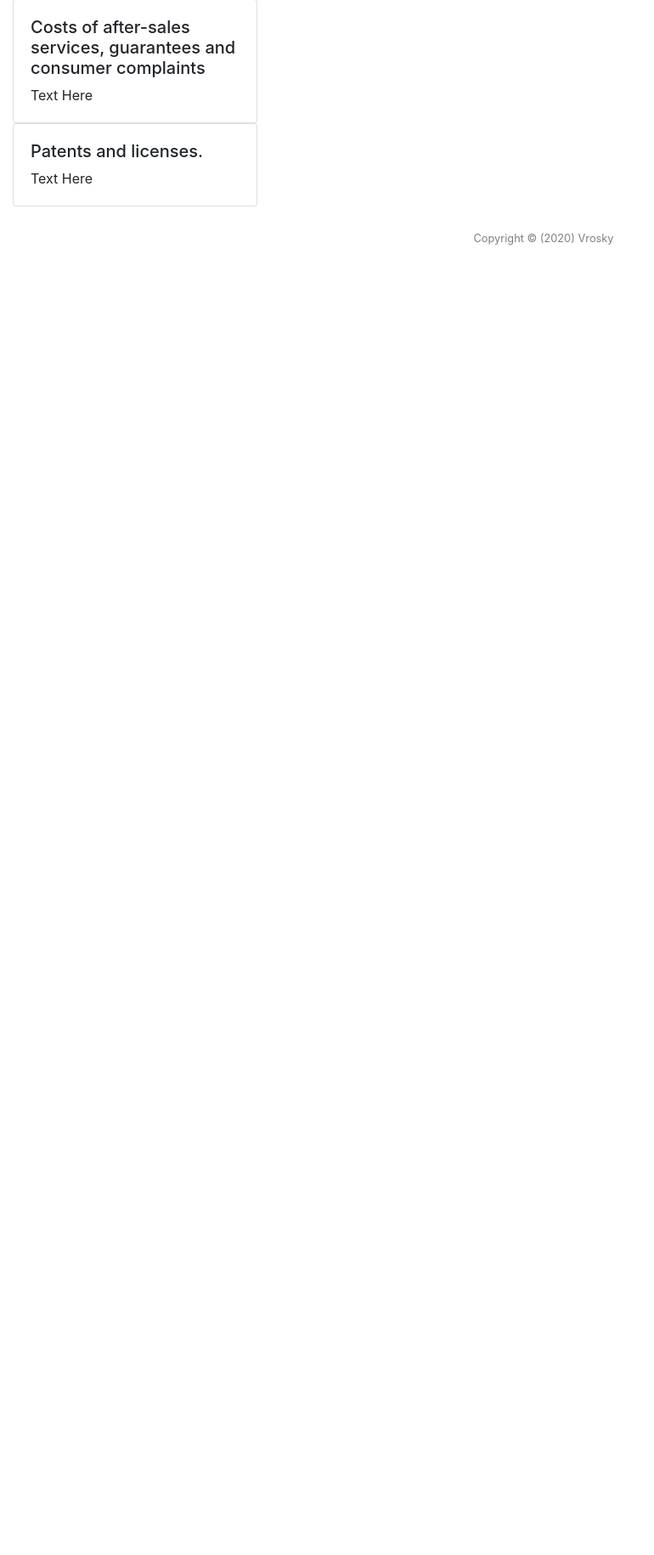
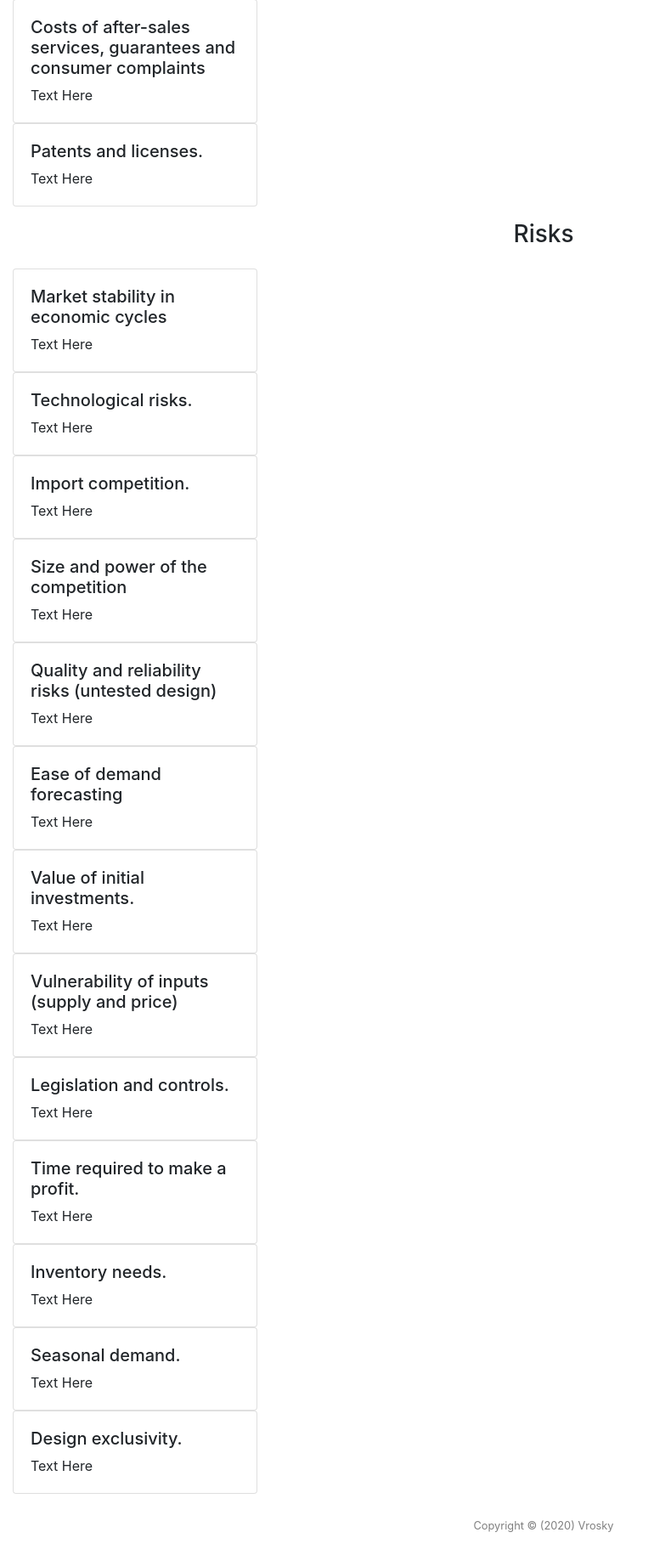
Before and after one commit to Andres6936/Vrosky, a PHP site: page /html/Questions.php in a window 1280 px wide. Shown: the part 2862-4692 px from the top of the page at 85% size, without its empty margins (0-770 px from the left). Before the commit the page ends 3150 px from the top, so only its background shows below. Run offline with PHP 8.4, Linux system fonts and the light colour scheme.

Commit message:
Added Card with Risks info

```diff
--- a/html/Questions.php
+++ b/html/Questions.php
@@ -199,6 +199,101 @@ $var->showNavigation($links);
         </div>
     </div>
 
+    <div class="col-sm-6 mx-auto w-75 h-100 p-3">
+        <h3 class="h3 text-center">Risks</h3>
+    </div>
+
+    <div class="card" style="width: 18rem;">
+        <div class="card-body">
+            <h5 class="card-tittle">Market stability in economic cycles</h5>
+            <p class="card-text">Text Here</p>
+        </div>
+    </div>
+
+    <div class="card" style="width: 18rem;">
+        <div class="card-body">
+            <h5 class="card-tittle">Technological risks.</h5>
+            <p class="card-text">Text Here</p>
+        </div>
+    </div>
+
+    <div class="card" style="width: 18rem;">
+        <div class="card-body">
+            <h5 class="card-tittle">Import competition.</h5>
+            <p class="card-text">Text Here</p>
+        </div>
+    </div>
+
+    <div class="card" style="width: 18rem;">
+        <div class="card-body">
+            <h5 class="card-tittle">Size and power of the competition</h5>
+            <p class="card-text">Text Here</p>
+        </div>
+    </div>
+
+    <div class="card" style="width: 18rem;">
+        <div class="card-body">
+            <h5 class="card-tittle">Quality and reliability risks (untested design)</h5>
+            <p class="card-text">Text Here</p>
+        </div>
+    </div>
+
+    <div class="card" style="width: 18rem;">
+        <div class="card-body">
+            <h5 class="card-tittle">Ease of demand forecasting</h5>
+            <p class="card-text">Text Here</p>
+        </div>
+    </div>
+
+    <div class="card" style="width: 18rem;">
+        <div class="card-body">
+            <h5 class="card-tittle">Value of initial investments.</h5>
+            <p class="card-text">Text Here</p>
+        </div>
+    </div>
+
+    <div class="card" style="width: 18rem;">
+        <div class="card-body">
+            <h5 class="card-tittle">Vulnerability of inputs (supply and price)</h5>
+            <p class="card-text">Text Here</p>
+        </div>
+    </div>
+
+    <div class="card" style="width: 18rem;">
+        <div class="card-body">
+            <h5 class="card-tittle">Legislation and controls.</h5>
+            <p class="card-text">Text Here</p>
+        </div>
+    </div>
+
+    <div class="card" style="width: 18rem;">
+        <div class="card-body">
+            <h5 class="card-tittle">Time required to make a profit.</h5>
+            <p class="card-text">Text Here</p>
+        </div>
+    </div>
+
+    <div class="card" style="width: 18rem;">
+        <div class="card-body">
+            <h5 class="card-tittle">Inventory needs.</h5>
+            <p class="card-text">Text Here</p>
+        </div>
+    </div>
+
+    <div class="card" style="width: 18rem;">
+        <div class="card-body">
+            <h5 class="card-tittle">Seasonal demand.</h5>
+            <p class="card-text">Text Here</p>
+        </div>
+    </div>
+
+    <div class="card" style="width: 18rem;">
+        <div class="card-body">
+            <h5 class="card-tittle">Design exclusivity.</h5>
+            <p class="card-text">Text Here</p>
+        </div>
+    </div>
+
 </section>
 
 <?php
```
